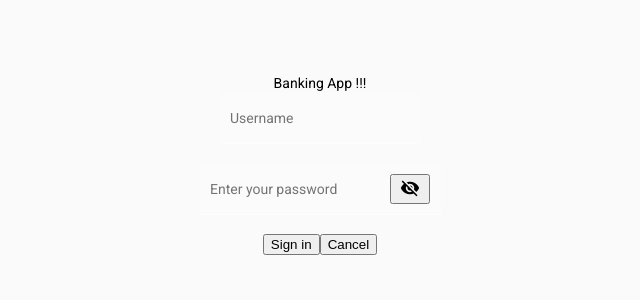
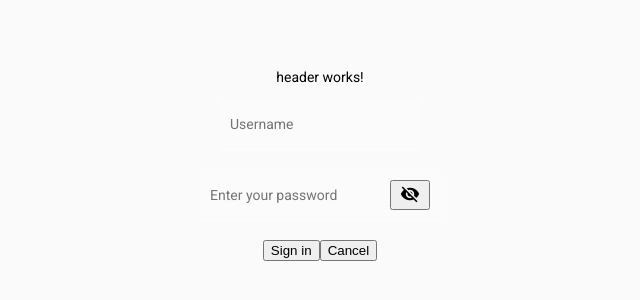
Before and after one commit to sakshidheer/your-bank, an Angular app: page / in a window 1280 px wide. Shown: the part 236-536 px from the top of the page, without its empty margins (320-960 px from the left). Built offline with nearby package versions, Linux system fonts and the light colour scheme.

Commit message:
Adding header!!!!

```diff
--- a/src/app/app.component.html
+++ b/src/app/app.component.html
@@ -1,2 +1,2 @@
-Banking App !!!
+<app-header></app-header>
 <app-login-screen></app-login-screen>
--- a/src/app/app.module.ts
+++ b/src/app/app.module.ts
@@ -9,12 +9,14 @@
 import {MatFormFieldModule} from '@angular/material/form-field';
 import {MatInputModule} from '@angular/material/input';
 import {MatIconModule} from '@angular/material/icon';
+import { HeaderComponent } from './header/header.component';
 
 
 @NgModule({
   declarations: [
     AppComponent,
-    LoginScreenComponent
+    LoginScreenComponent,
+    HeaderComponent
   ],
   imports: [
     BrowserModule,
--- /dev/null
+++ b/src/app/header/header.component.html
@@ -0,0 +1 @@
+<p>header works!</p>
--- /dev/null
+++ b/src/app/header/header.component.ts
@@ -0,0 +1,15 @@
+import { Component, OnInit } from '@angular/core';
+
+@Component({
+  selector: 'app-header',
+  templateUrl: './header.component.html',
+  styleUrls: ['./header.component.css']
+})
+export class HeaderComponent implements OnInit {
+
+  constructor() { }
+
+  ngOnInit(): void {
+  }
+
+}
--- a/src/app/login-screen/login-screen.component.css
+++ b/src/app/login-screen/login-screen.component.css
@@ -3,5 +3,5 @@
   display: flex;
   flex-direction: column;
   justify-content: center;
-    align-items: center;
+  align-items: center;
 }
```
Also changed, not shown: src/app/header/header.component.css (added), 1 other file (tests, documents, lock files or other folders).
